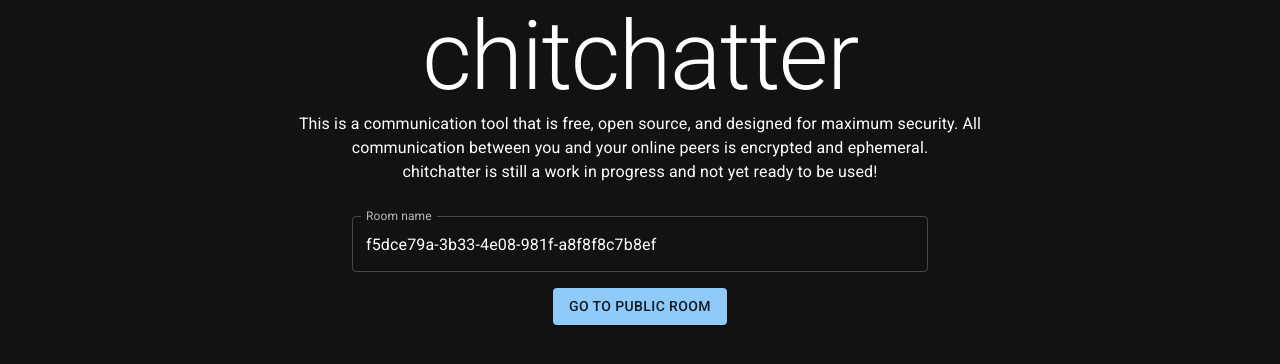
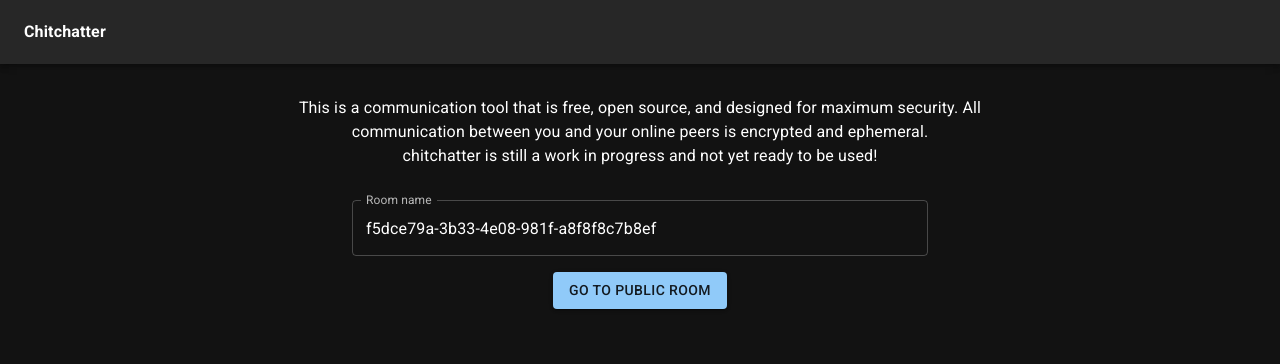
Before and after one commit to jscoott/chitchatter, a React (Create React App) app: page / in a window 1280 px wide. Shown: the top 364 px of the page. Built offline with nearby package versions, Linux system fonts and the light colour scheme; what fast-memoize would draw is missing.

Commit message:
feat: render top bar

```diff
--- a/src/Bootstrap.tsx
+++ b/src/Bootstrap.tsx
@@ -1,9 +1,13 @@
-import { useEffect, useState } from 'react'
+import { useEffect, useMemo, useState } from 'react'
 import { Routes, Route } from 'react-router-dom'
 import { v4 as uuid } from 'uuid'
 import localforage from 'localforage'
+import AppBar from '@mui/material/AppBar'
+import Toolbar from '@mui/material/Toolbar'
 import Box from '@mui/material/Box'
+import Typography from '@mui/material/Typography'
 
+import { ShellContext } from 'ShellContext'
 import { Home } from 'pages/Home/'
 import { PublicRoom } from 'pages/PublicRoom/'
 import { UserSettings } from 'models/settings'
@@ -24,6 +28,9 @@ function Bootstrap({
   const [hasLoadedSettings, setHasLoadedSettings] = useState(false)
   const [settings, setSettings] = useState({ userId: getUuid() })
   const { userId } = settings
+  const [title, setTitle] = useState('')
+
+  const shellContextValue = useMemo(() => ({ setTitle }), [setTitle])
 
   useEffect(() => {
     ;(async () => {
@@ -48,7 +55,16 @@ function Bootstrap({
   }, [hasLoadedSettings, persistedStorage, settings, userId])
 
   return (
-    <Box className="Chitchatter" sx={{ height: '100vh' }}>
+    <ShellContext.Provider value={shellContextValue}>
+      <Box
+        className="Chitchatter"
+        sx={{ height: '100vh', display: 'flex', flexDirection: 'column' }}
+      >
+        <AppBar position="relative">
+          <Toolbar variant="regular">
+            <Typography sx={{ fontWeight: 'bold' }}>{title}</Typography>
+          </Toolbar>
+        </AppBar>
         {hasLoadedSettings ? (
           <Routes>
             {['/', '/index.html'].map(path => (
@@ -61,6 +77,7 @@ function Bootstrap({
           </Routes>
         ) : null}
       </Box>
+    </ShellContext.Provider>
   )
 }
 
--- /dev/null
+++ b/src/ShellContext.ts
@@ -0,0 +1,9 @@
+import { createContext, Dispatch, SetStateAction } from 'react'
+
+interface ShellContextProps {
+  setTitle: Dispatch<SetStateAction<string>>
+}
+
+export const ShellContext = createContext<ShellContextProps>({
+  setTitle: () => {},
+})
--- a/src/components/Room/Room.tsx
+++ b/src/components/Room/Room.tsx
@@ -2,7 +2,6 @@ import React, { useState } from 'react'
 import { v4 as uuid } from 'uuid'
 import Box from '@mui/material/Box'
 import FormControl from '@mui/material/FormControl'
-import Typography from '@mui/material/Typography'
 import Stack from '@mui/material/Stack'
 import TextField from '@mui/material/TextField'
 import Fab from '@mui/material/Fab'
@@ -99,7 +98,6 @@ export function Room({
 
   return (
     <Box className="h-full p-4 flex flex-col">
-      <Typography>Room ID: {roomId}</Typography>
       <ChatTranscript
         messageLog={messageLog}
         userId={userId}
--- a/src/pages/Home/Home.tsx
+++ b/src/pages/Home/Home.tsx
@@ -1,4 +1,4 @@
-import React, { useState } from 'react'
+import React, { useEffect, useContext, useState } from 'react'
 import { useNavigate } from 'react-router-dom'
 import Button from '@mui/material/Button'
 import Box from '@mui/material/Box'
@@ -7,9 +7,16 @@ import Typography from '@mui/material/Typography'
 import TextField from '@mui/material/TextField'
 import { v4 as uuid } from 'uuid'
 
+import { ShellContext } from 'ShellContext'
+
 export function Home() {
+  const { setTitle } = useContext(ShellContext)
   const [roomName, setRoomName] = useState(uuid())
   const navigate = useNavigate()
+
+  useEffect(() => {
+    setTitle('Chitchatter')
+  }, [setTitle])
 
   const handleRoomNameChange = (event: React.ChangeEvent<HTMLInputElement>) => {
     const { value } = event.target
@@ -23,8 +30,7 @@ export function Home() {
 
   return (
     <Box className="Home">
-      <header className="max-w-3xl text-center mx-auto">
-        <Typography variant="h1">chitchatter</Typography>
+      <header className="max-w-3xl text-center mx-auto mt-8">
         <Typography variant="body1">
           This is a communication tool that is free, open source, and designed
           for maximum security. All communication between you and your online
--- a/src/pages/PublicRoom/PublicRoom.tsx
+++ b/src/pages/PublicRoom/PublicRoom.tsx
@@ -1,5 +1,8 @@
+import { useContext, useEffect } from 'react'
 import { Room } from 'components/Room'
 import { useParams } from 'react-router-dom'
+
+import { ShellContext } from 'ShellContext'
 
 interface PublicRoomProps {
   userId: string
@@ -7,5 +10,11 @@ interface PublicRoomProps {
 
 export function PublicRoom({ userId }: PublicRoomProps) {
   const { roomId = '' } = useParams()
+  const { setTitle } = useContext(ShellContext)
+
+  useEffect(() => {
+    setTitle(`Room: ${roomId}`)
+  }, [roomId, setTitle])
+
   return <Room userId={userId} roomId={roomId} />
 }
```
Lines whose indentation alone changed are shown as unchanged.
